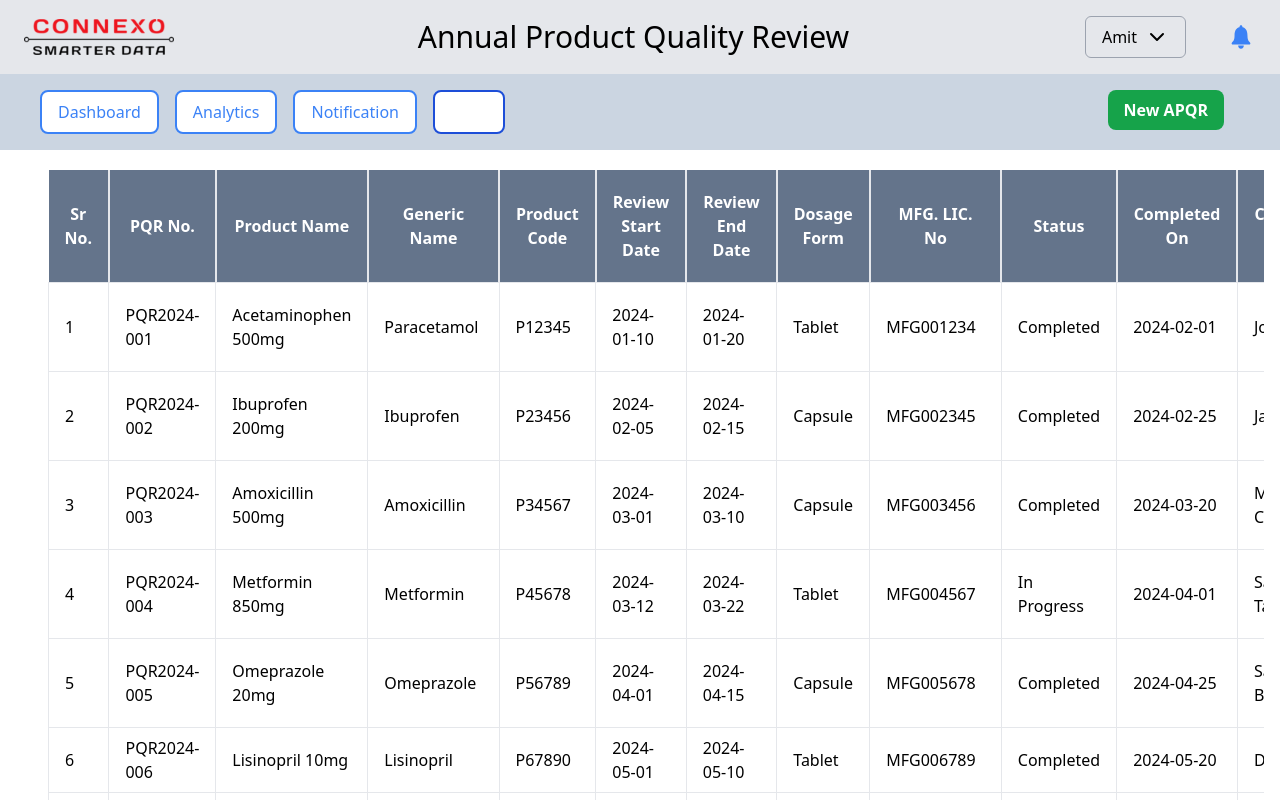
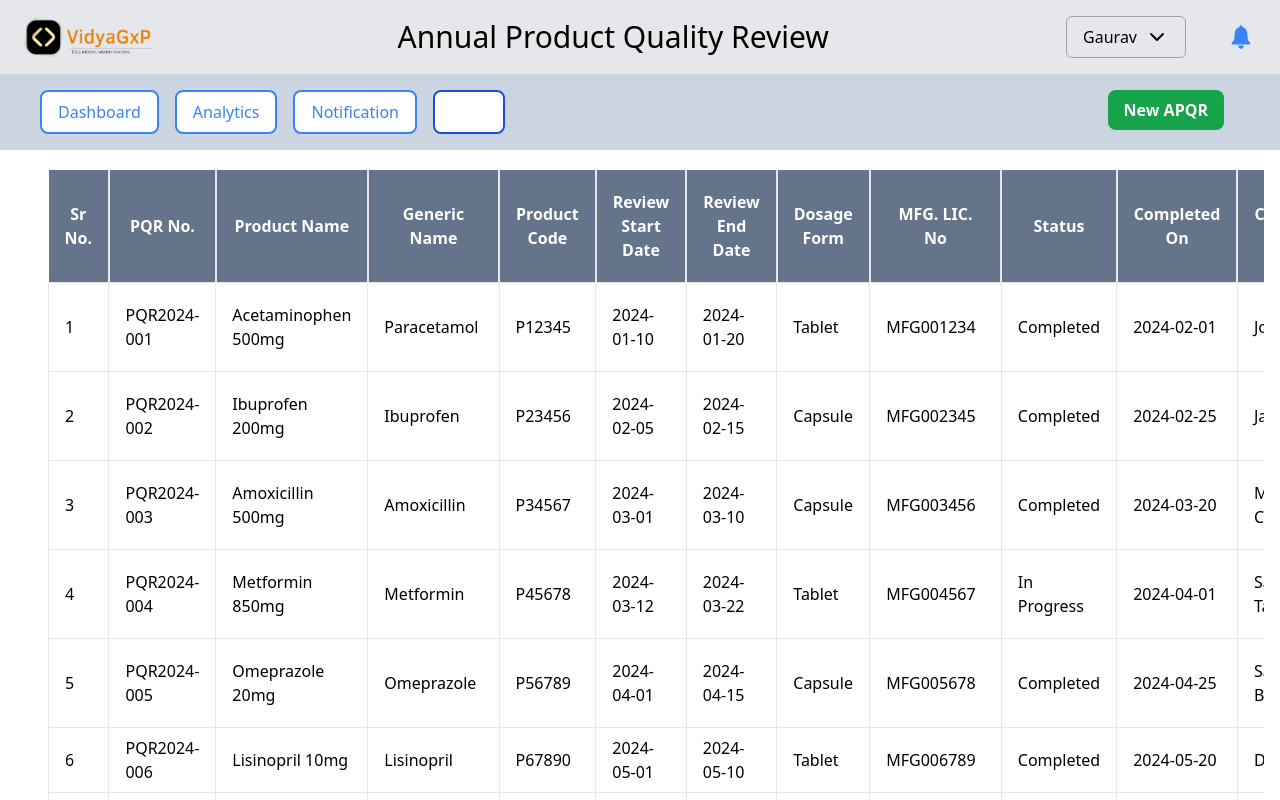
Before and after one commit to vidyagxp0/APQR--annual-product-quality-review, a React (Vite) app in the folder frontEnd/: page /logs in a window 1280 px wide. Shown: the top 800 px of the page. Built offline with nearby package versions, Linux system fonts and the light colour scheme; a web font is replaced by a local one.

Commit message:
back to gxp logo

```diff
--- a/frontEnd/src/Component/Header.jsx
+++ b/frontEnd/src/Component/Header.jsx
@@ -25,9 +25,9 @@ export default function Header() {
         {/* Logo */}
         <div className="flex items-center">
           <img
-            src="/connexoL.png"
+            src="/gxplogo.png"
             alt="Logo"
-            className="h-9 mr-2 cursor-pointer  "
+            className="h-10 mr-2 cursor-pointer  "
             onClick={() => navigate("/dashboard")}
           />
         </div>
@@ -46,7 +46,7 @@ export default function Header() {
         <div className="flex gap-10">
           <div className="relative" onMouseEnter={showDropdown} onMouseLeave={hideDropdown}>
             <button className="flex items-center focus:outline-none border border-gray-400 rounded-md px-4 py-2">
-              <span>Amit </span>
+              <span>Gaurav</span>
               <svg
                 className="w-6 h-6 ml-2"
                 fill="none"
@@ -70,7 +70,7 @@ export default function Header() {
               >
                 <div className="flex items-center px-4 py-2">
                   <img src="/gg.png" alt="User Avatar" className="h-12 w-12 rounded-full mr-2" />
-                  <span className="text-gray-800">Amit Guru</span>
+                  <span className="text-gray-800">Gaurav Meena</span>
                 </div>
                 <a href="#" className="block px-4 py-2 hover:bg-gray-200 text-sky-700">
                   Help
--- a/frontEnd/src/pages/Login.jsx
+++ b/frontEnd/src/pages/Login.jsx
@@ -30,7 +30,7 @@ export default function Login() {
         </div>
 
         <div className="w-1/2 p-8">
-          <img src="./connexoL.png" alt="gxp logo" className=" mx-24 w-1/2 " />
+          <img src="./gxplogo.png" alt="gxp logo" className=" mx-24 w-1/2 " />
           <h2 className="text-3xl font-bold text-gray-700 mb-8 text-center mt-12 ">
             Login to APQR
           </h2>
```
